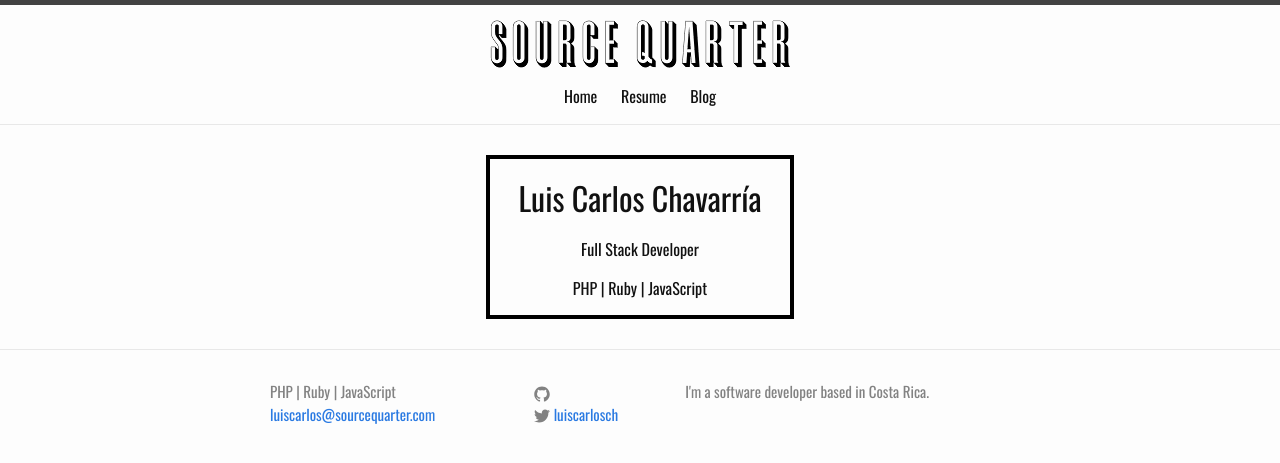
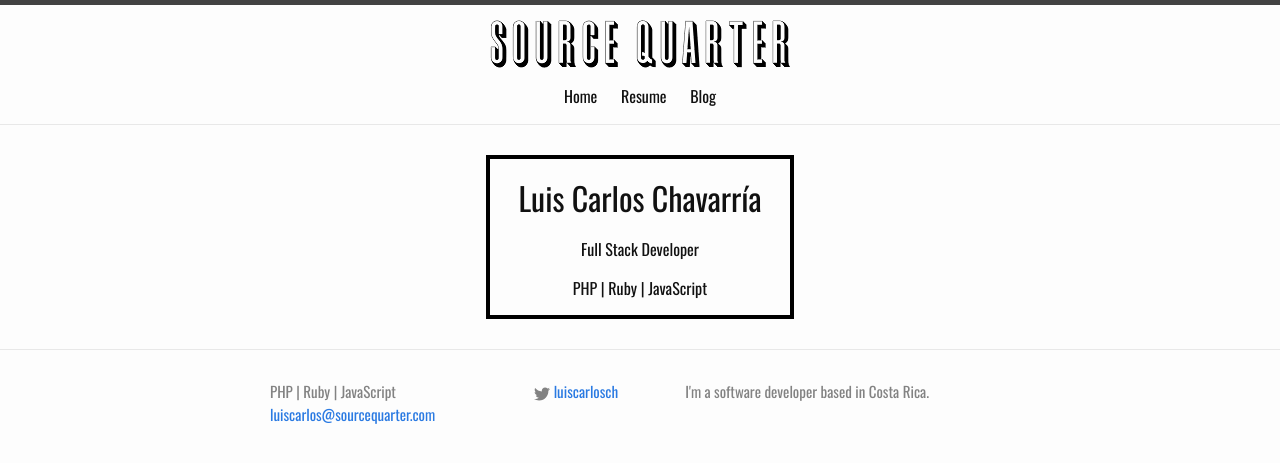
Before and after one commit to lucachaco/sourcequarter-lander, a Jekyll site: the page built from index.html, in a window 1280 px wide. Shown: the top 463 px of the page. Built offline with Jekyll 4.4.1, drawn with Linux system fonts in a browser that asks for light colours.

Commit message:
Update footer.html

```diff
--- a/_includes/footer.html
+++ b/_includes/footer.html
@@ -15,19 +15,7 @@
 
       <div class="footer-col  footer-col-2">
         <ul class="social-media-list">
-          {% if site.github_username %}
-          <li>
-            <a href="https://github.com/{{ site.github_username }}" target="_blank">
-              <span class="icon  icon--github">
-                <svg viewBox="0 0 16 16">
-                  <path fill="#828282" d="M7.999,0.431c-4.285,0-7.76,3.474-7.76,7.761 c0,3.428,2.223,6.337,5.307,7.363c0.388,0.071,0.53-0.168,0.53-0.374c0-0.184-0.007-0.672-0.01-1.32 c-2.159,0.469-2.614-1.04-2.614-1.04c-0.353-0.896-0.862-1.135-0.862-1.135c-0.705-0.481,0.053-0.472,0.053-0.472 c0.779,0.055,1.189,0.8,1.189,0.8c0.692,1.186,1.816,0.843,2.258,0.645c0.071-0.502,0.271-0.843,0.493-1.037 C4.86,11.425,3.049,10.76,3.049,7.786c0-0.847,0.302-1.54,0.799-2.082C3.768,5.507,3.501,4.718,3.924,3.65 c0,0,0.652-0.209,2.134,0.796C6.677,4.273,7.34,4.187,8,4.184c0.659,0.003,1.323,0.089,1.943,0.261 c1.482-1.004,2.132-0.796,2.132-0.796c0.423,1.068,0.157,1.857,0.077,2.054c0.497,0.542,0.798,1.235,0.798,2.082 c0,2.981-1.814,3.637-3.543,3.829c0.279,0.24,0.527,0.713,0.527,1.437c0,1.037-0.01,1.874-0.01,2.129 c0,0.208,0.14,0.449,0.534,0.373c3.081-1.028,5.302-3.935,5.302-7.362C15.76,3.906,12.285,0.431,7.999,0.431z"/>
-                </svg>
-              </span>
 
-
-            </a>
-          </li>
-          {% endif %}
 
           {% if site.twitter_username %}
           <li>
```
